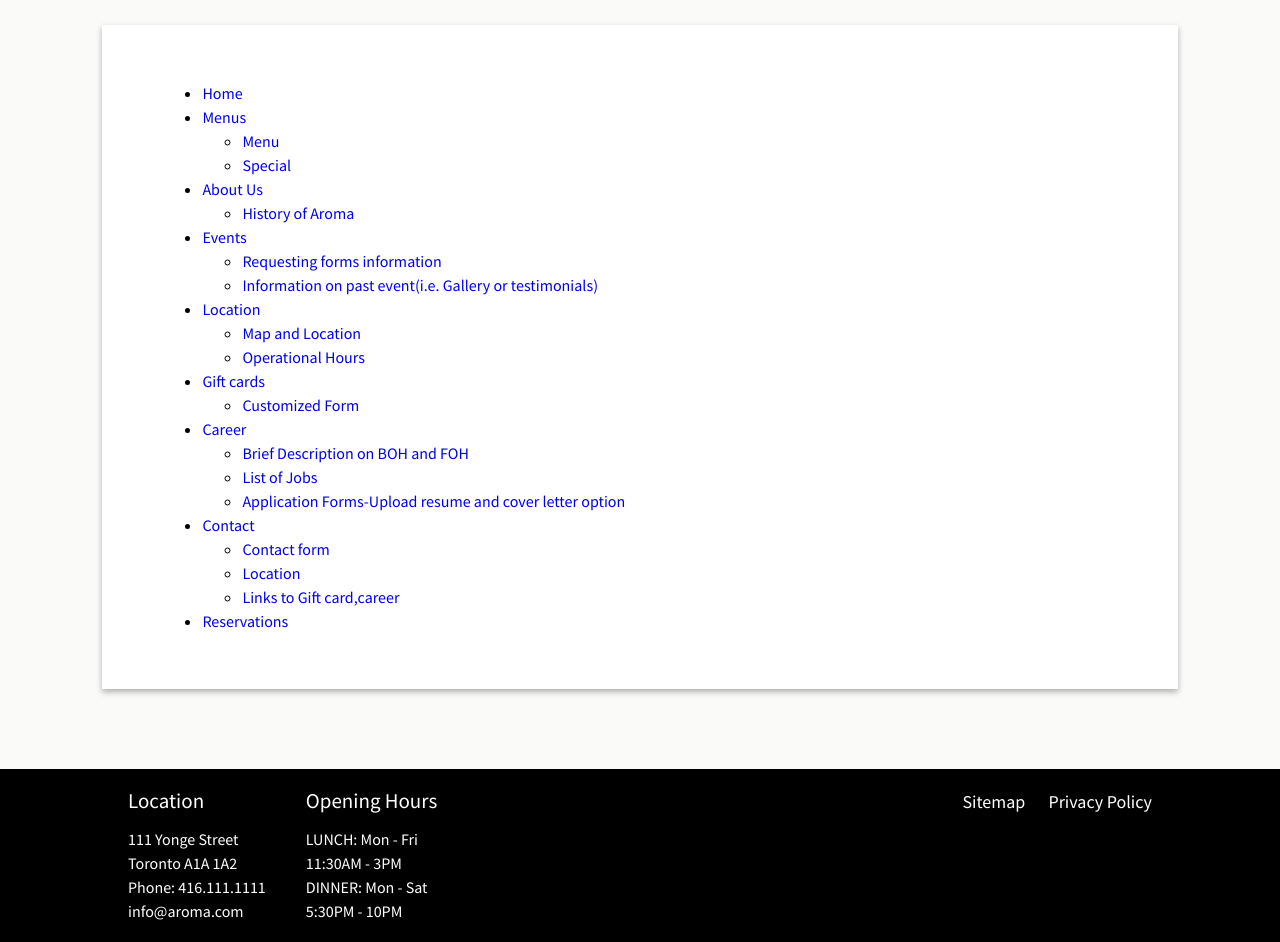
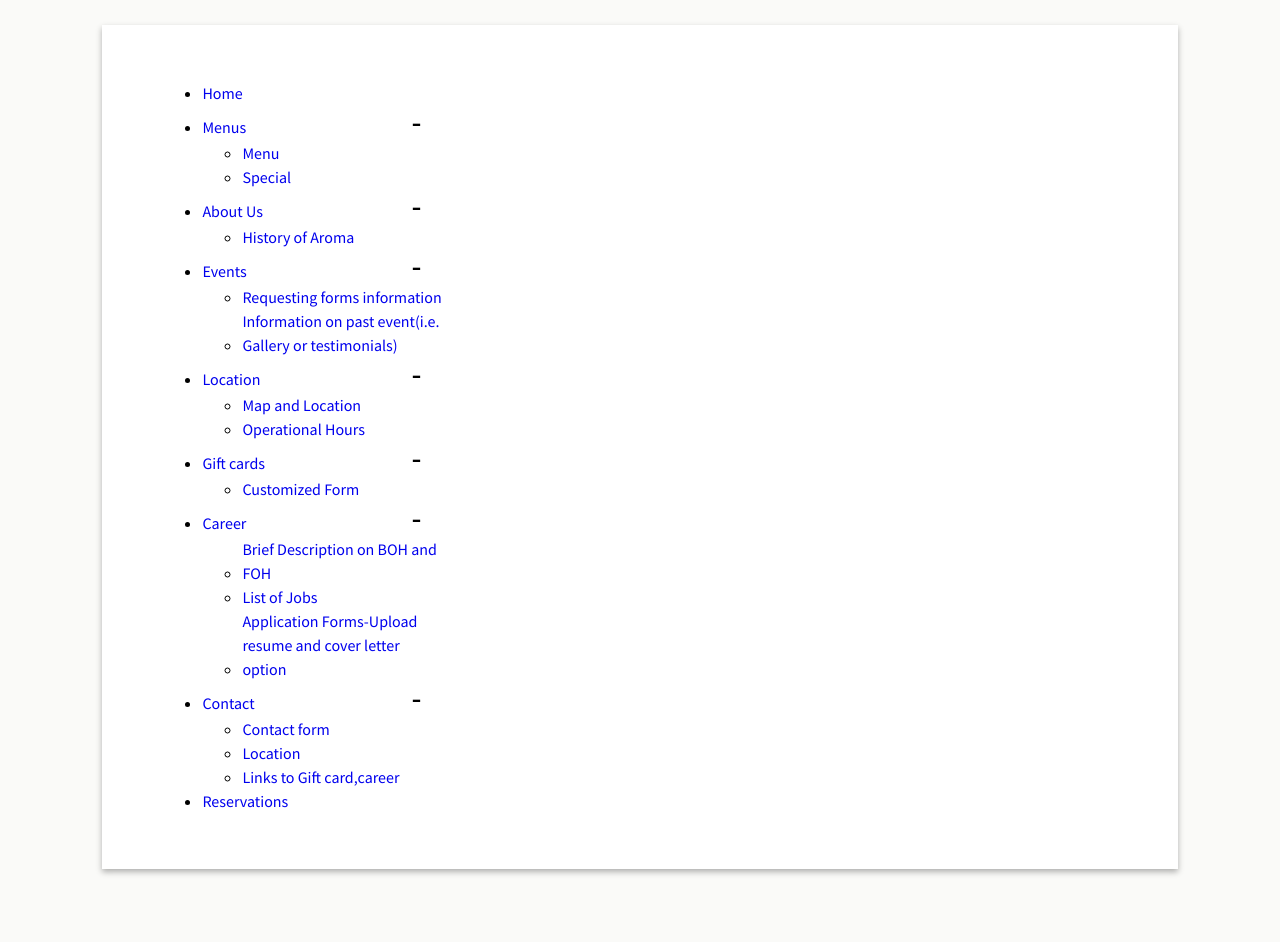
Before and after one commit to Mahsa-kf/restaurant_project, a plain HTML site: page site-map.html in a window 1280 px wide. Shown: the part 380-1322 px from the top of the page. Drawn offline with Linux system fonts and the light colour scheme.

Commit message:
Added javascript to site-map page

```diff
--- a/css/site-map.css
+++ b/css/site-map.css
@@ -9,5 +9,19 @@
 .site-map-content-box {
     margin: 5em 8%;
     width: 100%;
+}
 
+.collapsible a {
+    width: 200px;
+    display: inline-block;
 }
+
+.collapse-btn {
+    background: inherit;
+    border: none;
+    font-size: 30px;
+}
+
+.collapse-btn:focus {
+    outline: none;
+}
--- /dev/null
+++ b/js/site-map.js
@@ -0,0 +1,31 @@
+
+window.onload = function () {
+
+    // Get all collapse-btn element and put them in an array
+    var collapseBtn = document.getElementsByClassName("collapse-btn");
+
+    // Create listener for all collapse buttons
+    for (var i = 0; i < collapseBtn.length; i++) {
+        collapseBtn[i].onclick = onCollapseClicked;
+    }
+
+    function onCollapseClicked() {
+        // Get the content of clicked item
+        var collapsedContent = this.nextElementSibling;
+
+        if (collapsedContent.style.display == "none") {
+            // Show collapse content
+            collapsedContent.style.display = "block";
+            // Change the collapse icon to "-"
+            this.innerText = '-';
+            this.style.fontSize = '30px';
+        } else {
+            // Hide collapse content
+            collapsedContent.style.display = "none";
+            // Change the collapse icon to "+""
+            this.innerText = '+';
+            this.style.fontSize = '22px';
+        }
+    }
+
+}
--- a/site-map.html
+++ b/site-map.html
@@ -4,6 +4,7 @@
 <head>
     <meta charset="utf-8">
     <title>Aroma</title>
+    <script type="text/javascript" src="js/site-map.js"></script>
     <link rel="stylesheet" href="css/styles.css">
     <link rel="stylesheet" href="css/site-map.css">
 </head>
@@ -73,53 +74,81 @@
                             <a href="#">Home</a>
                         </li>
                         <li>
+                            <div class="collapsible">
                                 <a href="#">Menus</a>
-                            <ul>
+                                <button class="collapse-btn">-</button>
+                                <ul class="collapsed-content">
                                     <li><a href="#">Menu</a></li>
                                     <li><a href="special">Special</a></li>
                                 </ul>
+                            </div>
+
                         </li>
                         <li>
+                            <div class="collapsible">
                                 <a href="#">About Us</a>
-                            <ul>
+                                <button class="collapse-btn">-</button>
+                                <ul class="collapsed-content">
                                     <li><a href="#">History of Aroma</a></li>
                                 </ul>
+                            </div>
+
                         </li>
                         <li>
+                            <div class="collapsible">
                                 <a href="#">Events</a>
-                            <ul>
+                                <button class="collapse-btn">-</button>
+                                <ul class="collapsed-content">
                                     <li><a href="#">Requesting forms information</a></li>
                                     <li><a href="#">Information on past event(i.e. Gallery or testimonials)</a></li>
                                 </ul>
+                            </div>
+
                         </li>
                         <li>
+                            <div class="collapsible">
                                 <a href="#">Location</a>
-                            <ul>
+                                <button class="collapse-btn">-</button>
+                                <ul class="collapsed-content">
                                     <li><a href="#">Map and Location</a></li>
                                     <li><a href="#">Operational Hours</a></li>
                                 </ul>
+                            </div>
+
                         </li>
                         <li>
+                            <div class="collapsible">
                                 <a href="#">Gift cards</a>
-                            <ul>
+                                <button class="collapse-btn">-</button>
+                                <ul class="collapsed-content">
                                     <li><a href="#">Customized Form</a></li>
                                 </ul>
+                            </div>
+
                         </li>
                         <li>
+                            <div class="collapsible">
                                 <a href="#">Career</a>
-                            <ul>
+                                <button class="collapse-btn">-</button>
+                                <ul class="collapsed-content">
                                     <li><a href="#">Brief Description on BOH and FOH</a></li>
                                     <li><a href="#">List of Jobs</a></li>
                                     <li><a href="#">Application Forms-Upload resume and cover letter option</a></li>
                                 </ul>
+                            </div>
+
                         </li>
                         <li>
+                            <div class="collapsible">
                                 <a href="#">Contact</a>
-                            <ul>
+                                <button class="collapse-btn">-</button>
+                                <ul class="collapsed-content">
                                     <li><a href="#">Contact form</a></li>
                                     <li><a href="#">Location</a></li>
                                     <li><a href="#">Links to Gift card,career</a></li>
                                 </ul>
+                            </div>
+
                         </li>
                         <li class="reserve-btn">
                             <a href="#">Reservations</a>
```
Lines whose indentation alone changed are shown as unchanged.
